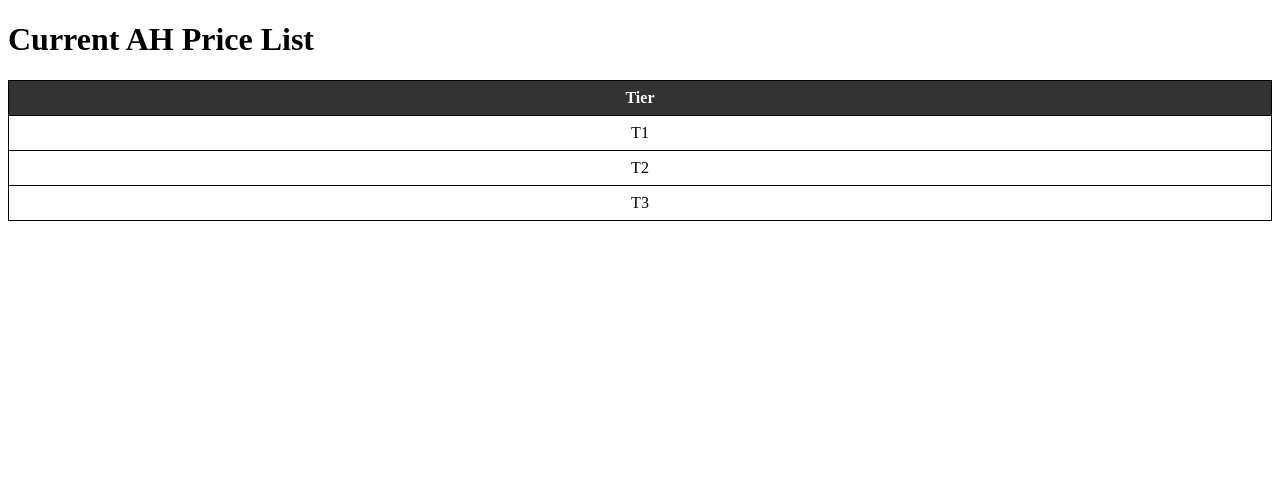
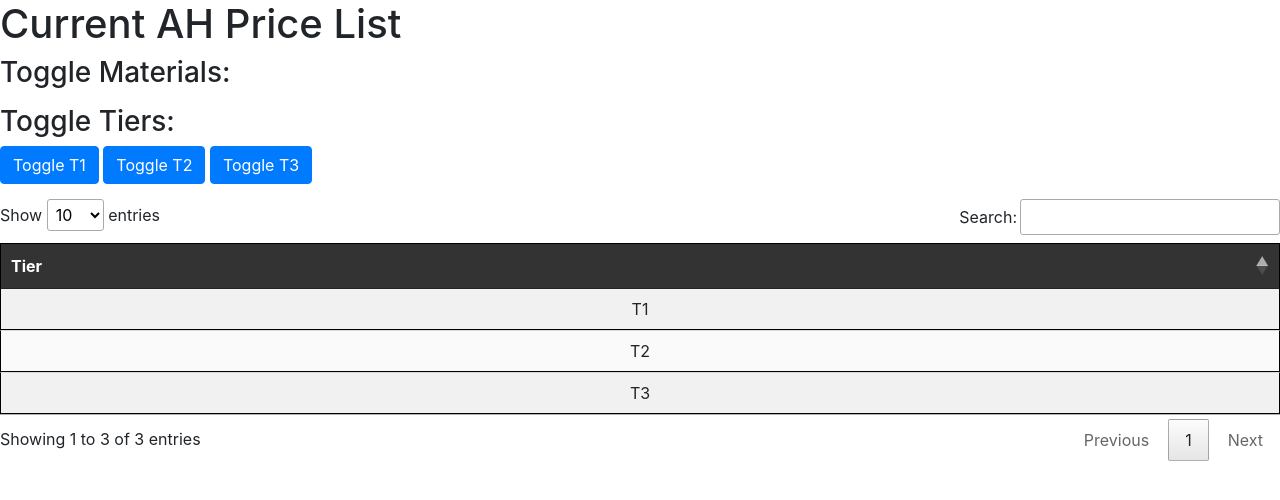
Before and after one commit to Poent/xmute_magic, a Flask app: template templates/index.html in a window 1280 px wide. Shown: the top 500 px of the page. Run offline with Flask 3, Linux system fonts and the light colour scheme; the template is opened without the code that fills it, so the values that code supplies are empty; parts of the project's set-up code (start-up, migrations or seed data) failed here and were passed over; some libraries are stand-ins or nearby versions.

Commit message:
update website a little.

```diff
--- a/app.py
+++ b/app.py
@@ -2,6 +2,8 @@ import datetime
 
 from flask import Flask, render_template
 from utils import load_xmute_commodities, get_item_name_by_id
+
+from bnet_auth_api import BnetAuthApi
 from auction_database import AuctionDatabase
 
 # Flask app
@@ -12,11 +14,17 @@ app = Flask(__name__)
 def datetimeformat(value):
     return datetime.datetime.fromtimestamp(value).strftime('%Y-%m-%d %H:%M:%S')
 
+# Initialize the BnetAuthApi object
+bnet_auth = BnetAuthApi(client_id='your_client_id', client_secret='your_client', token_file='token.json')
+
+
 # Initialize the database handler
 db_handler = AuctionDatabase(db_path='commodities.db')
 
 @app.route('/')
 def home():
+    print("- home route accessed -")
+
     # Load xmute_commodities data from JSON
     xmute_data = load_xmute_commodities()
 
@@ -42,6 +50,30 @@ def home():
 
     return render_template('index.html', grouped_items=grouped_items)
 
+# Route to check the token status
+@app.route('/token')
+def token():
+    return bnet_auth.is_token_valid()
+
+# Route to refresh the token
+@app.route('/refresh')
+def refresh():
+    bnet_auth.refresh_token()
+    return "Token refreshed"
+
+# Route to update the database
+@app.route('/update')
+def update():
+    # Fetch the commodities data from the WoW API
+    commodities_data = bnet_auth.get_commodities_db()
+
+    # Update the database with the commodities data
+    db_handler.update_commodities_db(commodities_data)
+
+    return "Database updated"
+
+
+
 if __name__ == "__main__":
     # Run the Flask app
     app.run(debug=True)
--- a/templates/index.html
+++ b/templates/index.html
@@ -4,6 +4,12 @@
     <meta charset="UTF-8">
     <meta name="viewport" content="width=device-width, initial-scale=1.0">
     <title>WoW Transmutation Commodities</title>
+
+    <!-- Bootstrap CSS -->
+    <link rel="stylesheet" href="https://stackpath.bootstrapcdn.com/bootstrap/4.3.1/css/bootstrap.min.css">
+    <!-- DataTables CSS -->
+    <link rel="stylesheet" type="text/css" href="https://cdn.datatables.net/1.11.5/css/jquery.dataTables.css">
+
     <style>
         table {
             width: 100%;
@@ -18,12 +24,31 @@
             background-color: #333;
             color: white;
         }
+        .controls {
+            margin-bottom: 15px;
+        }
     </style>
 </head>
 <body>
     <h1>Current AH Price List</h1>
 
-    <table>
+    <!-- Controls to hide/show materials (columns) -->
+    <div class="controls">
+        <h3>Toggle Materials:</h3>
+        {% for item_name in grouped_items %}
+            <button class="toggle-column btn btn-outline-primary active" data-column="{{ loop.index }}" aria-pressed="true">{{ item_name }}</button>
+        {% endfor %}
+    </div>
+
+    <!-- Controls to hide/show tiers (rows) -->
+    <div class="controls">
+        <h3>Toggle Tiers:</h3>
+        <button class="toggle-row btn btn-outline-primary active" data-tier="T1" aria-pressed="true">Toggle T1</button>
+        <button class="toggle-row btn btn-outline-primary active" data-tier="T2" aria-pressed="true">Toggle T2</button>
+        <button class="toggle-row btn btn-outline-primary active" data-tier="T3" aria-pressed="true">Toggle T3</button>
+    </div>
+
+    <table id="commodities-table" class="display">
         <thead>
             <tr>
                 <th>Tier</th>
@@ -34,27 +59,64 @@
         </thead>
         <tbody>
             <!-- T1 Row -->
-            <tr>
+            <tr class="tier-row" data-tier="T1">
                 <td>T1</td>
                 {% for item_name, item_tiers in grouped_items.items() %}
-                    <td>{% if item_tiers.T1 %}{{ item_tiers.T1.min_unit_price / 10000 }} g{% else %}N/A{% endif %}</td>
+                    <td>{% if item_tiers.T1 %}{{ item_tiers.T1.market_value / 10000 }} g{% else %}N/A{% endif %}</td>
                 {% endfor %}
             </tr>
             <!-- T2 Row -->
-            <tr>
+            <tr class="tier-row" data-tier="T2">
                 <td>T2</td>
                 {% for item_name, item_tiers in grouped_items.items() %}
-                    <td>{% if item_tiers.T2 %}{{ item_tiers.T2.min_unit_price / 10000 }} g{% else %}N/A{% endif %}</td>
+                    <td>{% if item_tiers.T2 %}{{ item_tiers.T2.market_value / 10000 }} g{% else %}N/A{% endif %}</td>
                 {% endfor %}
             </tr>
             <!-- T3 Row -->
-            <tr>
+            <tr class="tier-row" data-tier="T3">
                 <td>T3</td>
                 {% for item_name, item_tiers in grouped_items.items() %}
-                    <td>{% if item_tiers.T3 %}{{ item_tiers.T3.min_unit_price / 10000 }} g{% else %}N/A{% endif %}</td>
+                    <td>{% if item_tiers.T3 %}{{ item_tiers.T3.market_value / 10000 }} g{% else %}N/A{% endif %}</td>
                 {% endfor %}
             </tr>
         </tbody>
     </table>
+
+    <!-- jQuery and Bootstrap JS -->
+    <script src="https://code.jquery.com/jquery-3.6.0.min.js"></script>
+    <script src="https://stackpath.bootstrapcdn.com/bootstrap/4.3.1/js/bootstrap.bundle.min.js"></script>
+    <!-- DataTables JS -->
+    <script type="text/javascript" charset="utf8" src="https://cdn.datatables.net/1.11.5/js/jquery.dataTables.js"></script>
+
+    <script>
+        $(document).ready(function() {
+            // Initialize DataTable
+            var table = $('#commodities-table').DataTable({
+                "paging": true,
+                "searching": true,
+                "ordering": true
+            });
+
+            // Toggle column visibility (Materials)
+            $('.toggle-column').on('click', function() {
+                var column = table.column($(this).attr('data-column'));
+                column.visible(!column.visible());
+
+                // Toggle the button's active state
+                $(this).toggleClass('active');
+                $(this).attr('aria-pressed', $(this).hasClass('active'));
+            });
+
+            // Toggle row visibility (Tiers)
+            $('.toggle-row').on('click', function() {
+                var tier = $(this).attr('data-tier');
+                $('tr[data-tier="' + tier + '"]').toggle();
+
+                // Toggle the button's active state
+                $(this).toggleClass('active');
+                $(this).attr('aria-pressed', $(this).hasClass('active'));
+            });
+        });
+    </script>
 </body>
 </html>
```
Also changed, not shown: bnet_auth_api.py (+22 -19 lines).
